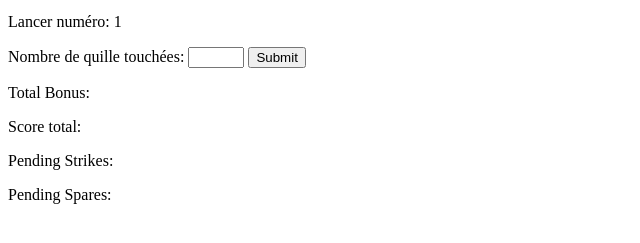
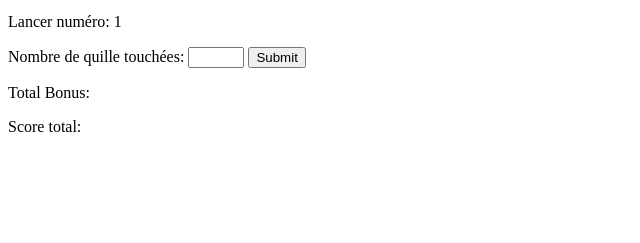
Before and after one commit to raoelsonnyaro1/Quilles, a plain HTML site: page index.html in a window 1280 px wide. Shown: the part 101-344 px from the top of the page, without its empty margins (0-640 px from the left). Drawn offline with Linux system fonts and the light colour scheme.

Commit message:
minor fix - change text

```diff
--- a/index.html
+++ b/index.html
@@ -19,8 +19,7 @@
     <ul id="tab"></ul>
     <p>Total Bonus: <span id="totalBonus"></span></p>
     <p>Score total: <span id="score"></span></p>
-    <p>Pending Strikes: <span id="pendingStrikes"></span></p>
-    <p>Pending Spares: <span id="pendingSpares"></span></p>
+
   </div>
   <script src="jeu.js"></script>
 </body>
```
